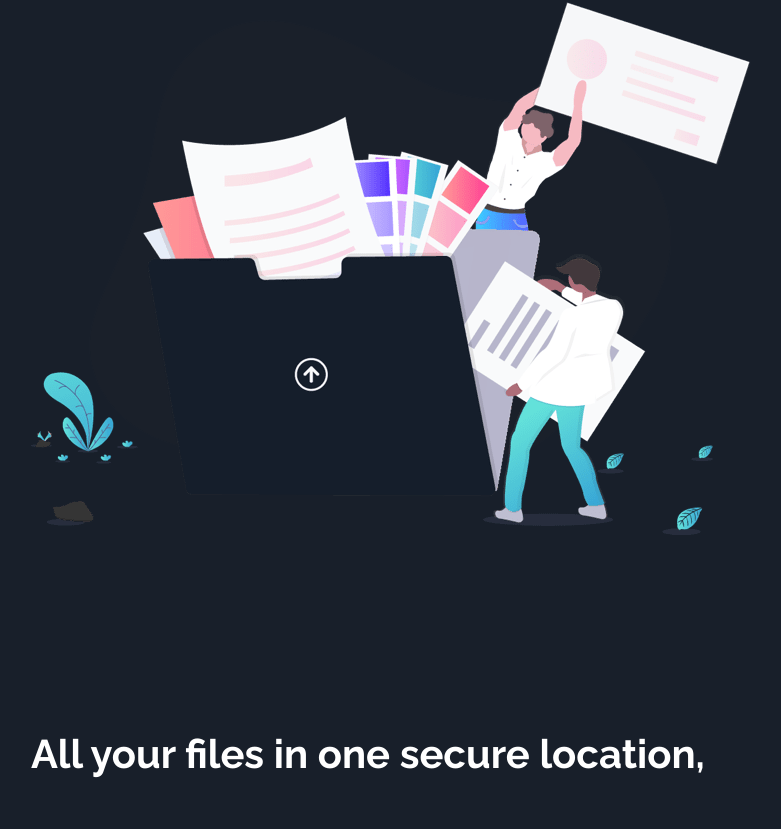
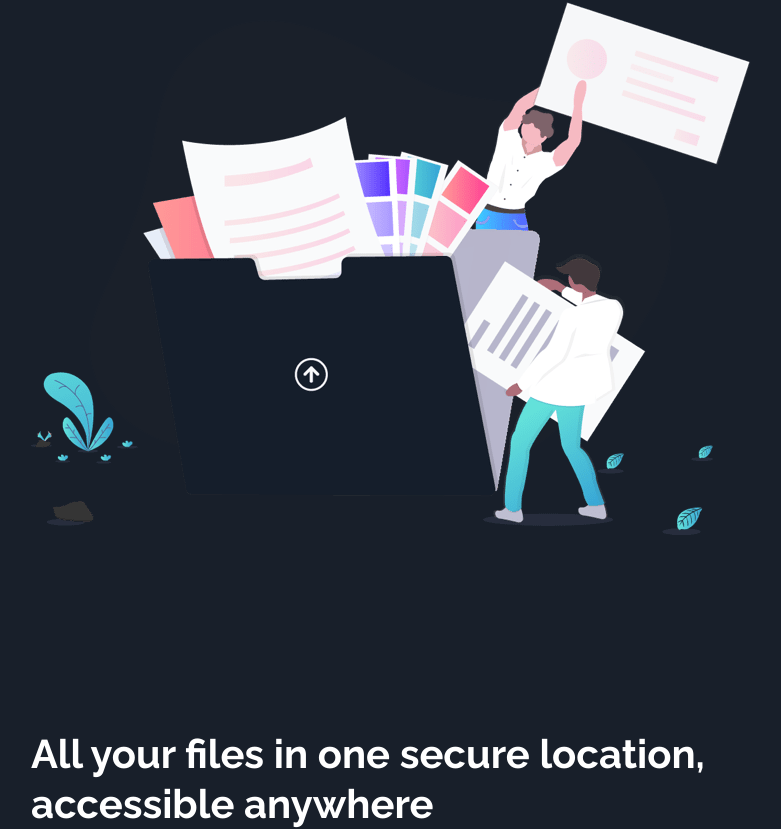
Before and after one commit to oxblixxx/fylo-dark-theme, a React (Create React App) app in the folder fylo-dark-theme/: page / in a window 1280 px wide. Shown: the part 271-1100 px from the top of the page, without its empty margins (289-1070 px from the left). Before the commit the page ends 1050 px from the top, so only its background shows below. Built offline with nearby package versions, Linux system fonts and the light colour scheme.

Commit message:
added accessible text

```diff
--- a/fylo-dark-theme/src/App.js
+++ b/fylo-dark-theme/src/App.js
@@ -1,4 +1,5 @@
 import './App.css'
+import Accessible from './components/Accessible'
 import Header from './components/Header'
 import Navimage from "./components/Navimage"
 import Securelocation from './components/Securelocation'
@@ -8,8 +9,8 @@ function App() {
     <div className='container'>
       <Header />
       <Navimage />
-      <Securelocation text={"All your files in one secure location,\n accessible anywhere"}/>
-
+      <Securelocation />
+      <Accessible />
     </div>
   )
 }
--- a/fylo-dark-theme/src/components/Accesible.js
+++ b/fylo-dark-theme/src/components/Accessible.js
@@ -2,7 +2,7 @@ import './Securelocation.css'
 
 function Accessible (){
     return(
-        <section className="">
+        <section className="accessible-text text-white">
             <p>accessible anywhere</p>
         </section>
     )
--- a/fylo-dark-theme/src/components/Securelocation.css
+++ b/fylo-dark-theme/src/components/Securelocation.css
@@ -6,3 +6,13 @@
     left: 8em;
     font-size: 40px;
 }
+
+.accessible-text{
+    position: relative;
+    line-height: 50px;
+    top: 25em;
+    font-family: var(--raleway);
+    left: 8em;
+    font-size: 40px;
+
+}
```
